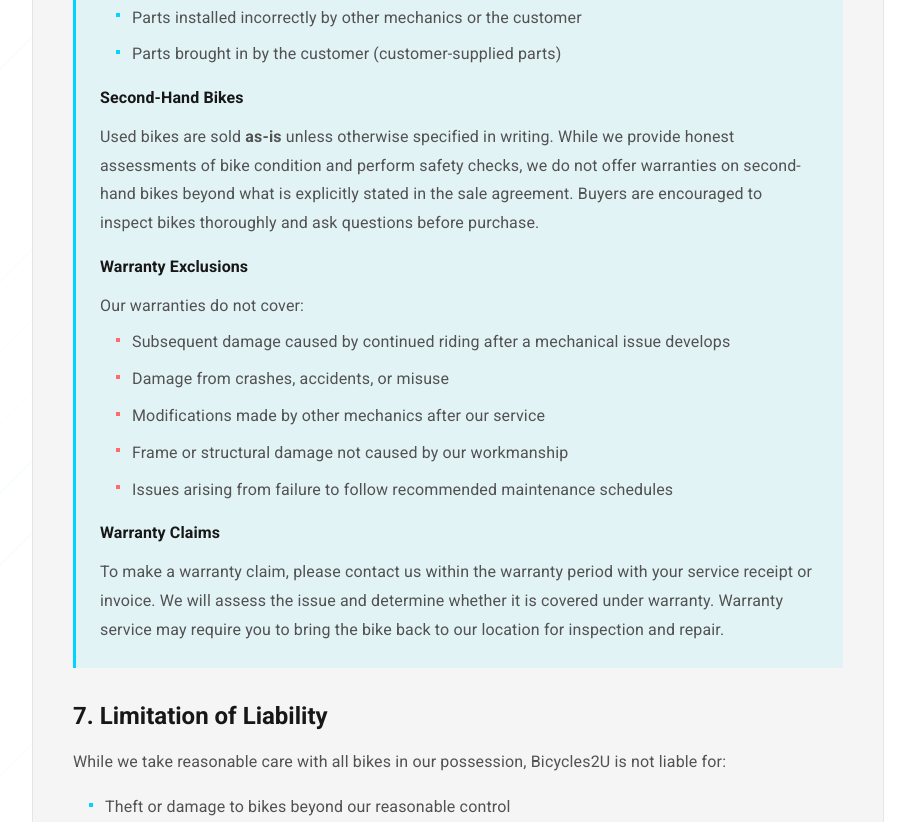
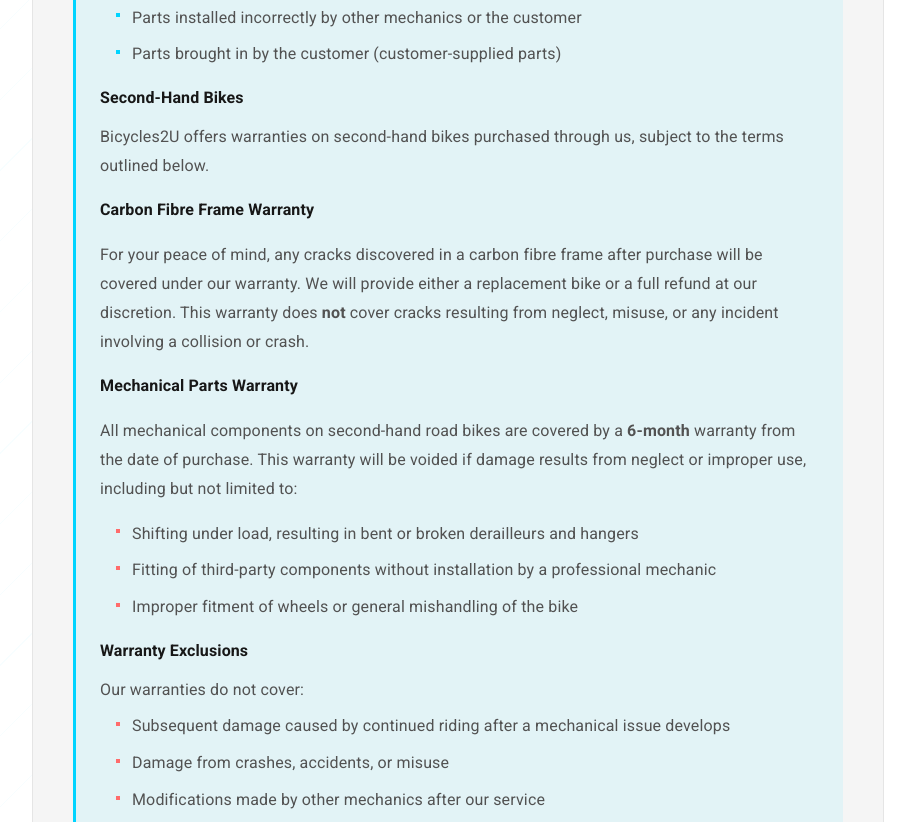
Before and after one commit to bicyclerepairs2u-create/bycicles2u-website, a Next.js app: page /tos in a window 1280 px wide. Shown: the part 2040-2862 px from the top of the page, without its empty margins (182-1097 px from the left). Built offline with nearby package versions, Linux system fonts and the light colour scheme; no server answers; some icons are missing.

Commit message:
content: add second-hand bike warranty policy to Terms of Service
Co-Authored-By: Claude Opus 4.6 <noreply@anthropic.com>

```diff
--- a/components/terms-of-service.tsx
+++ b/components/terms-of-service.tsx
@@ -252,7 +252,7 @@ export default function TermsOfService() {
                 5. Bike Sales and Consignment
               </Typography>
               <Typography variant="body1" sx={bodyStyle}>
-                Second-hand bikes are sold through our Facebook Marketplace page. All bikes are sold as-is unless otherwise specified. We provide honest assessments of bike condition, but buyers are responsible for inspecting bikes before purchase.
+                Second-hand bikes are sold through our Facebook Marketplace page. We provide honest assessments of bike condition and all second-hand bikes are backed by our warranty policy (see Section 6). Buyers are encouraged to inspect bikes before purchase.
               </Typography>
               <Typography variant="body1" sx={bodyStyle}>
                 For consignment sales (selling your bike through us), we accept road bikes valued at $1,000 or more. Consignment terms and commission rates will be discussed on a case-by-case basis.
@@ -330,8 +330,36 @@ export default function TermsOfService() {
                 Second-Hand Bikes
               </Typography>
               <Typography variant="body1" sx={bodyStyle}>
-                Used bikes are sold <strong>as-is</strong> unless otherwise specified in writing. While we provide honest assessments of bike condition and perform safety checks, we do not offer warranties on second-hand bikes beyond what is explicitly stated in the sale agreement. Buyers are encouraged to inspect bikes thoroughly and ask questions before purchase.
+                Bicycles2U offers warranties on second-hand bikes purchased through us, subject to the terms outlined below.
               </Typography>
+
+              <Typography variant="body1" sx={{ ...bodyStyle, fontWeight: 600, color: "var(--theme-text-primary)" }}>
+                Carbon Fibre Frame Warranty
+              </Typography>
+              <Typography variant="body1" sx={bodyStyle}>
+                For your peace of mind, any cracks discovered in a carbon fibre frame after purchase will be covered under our warranty. We will provide either a replacement bike or a full refund at our discretion. This warranty does <strong>not</strong> cover cracks resulting from neglect, misuse, or any incident involving a collision or crash.
+              </Typography>
+
+              <Typography variant="body1" sx={{ ...bodyStyle, fontWeight: 600, color: "var(--theme-text-primary)" }}>
+                Mechanical Parts Warranty
+              </Typography>
+              <Typography variant="body1" sx={bodyStyle}>
+                All mechanical components on second-hand road bikes are covered by a <strong>6-month</strong> warranty from the date of purchase. This warranty will be voided if damage results from neglect or improper use, including but not limited to:
+              </Typography>
+              <Box sx={{ pl: 2, mb: 2 }}>
+                {[
+                  "Shifting under load, resulting in bent or broken derailleurs and hangers",
+                  "Fitting of third-party components without installation by a professional mechanic",
+                  "Improper fitment of wheels or general mishandling of the bike",
+                ].map((item, idx) => (
+                  <Box key={idx} sx={listItemStyle}>
+                    <Box sx={{ width: "4px", height: "4px", backgroundColor: "#ff6b6b", mt: 1.2, flexShrink: 0 }} />
+                    <Typography variant="body1" sx={{ color: "var(--theme-text-secondary)", lineHeight: 1.8 }}>
+                      {item}
+                    </Typography>
+                  </Box>
+                ))}
+              </Box>
 
               <Typography
                 variant="h6"
```
